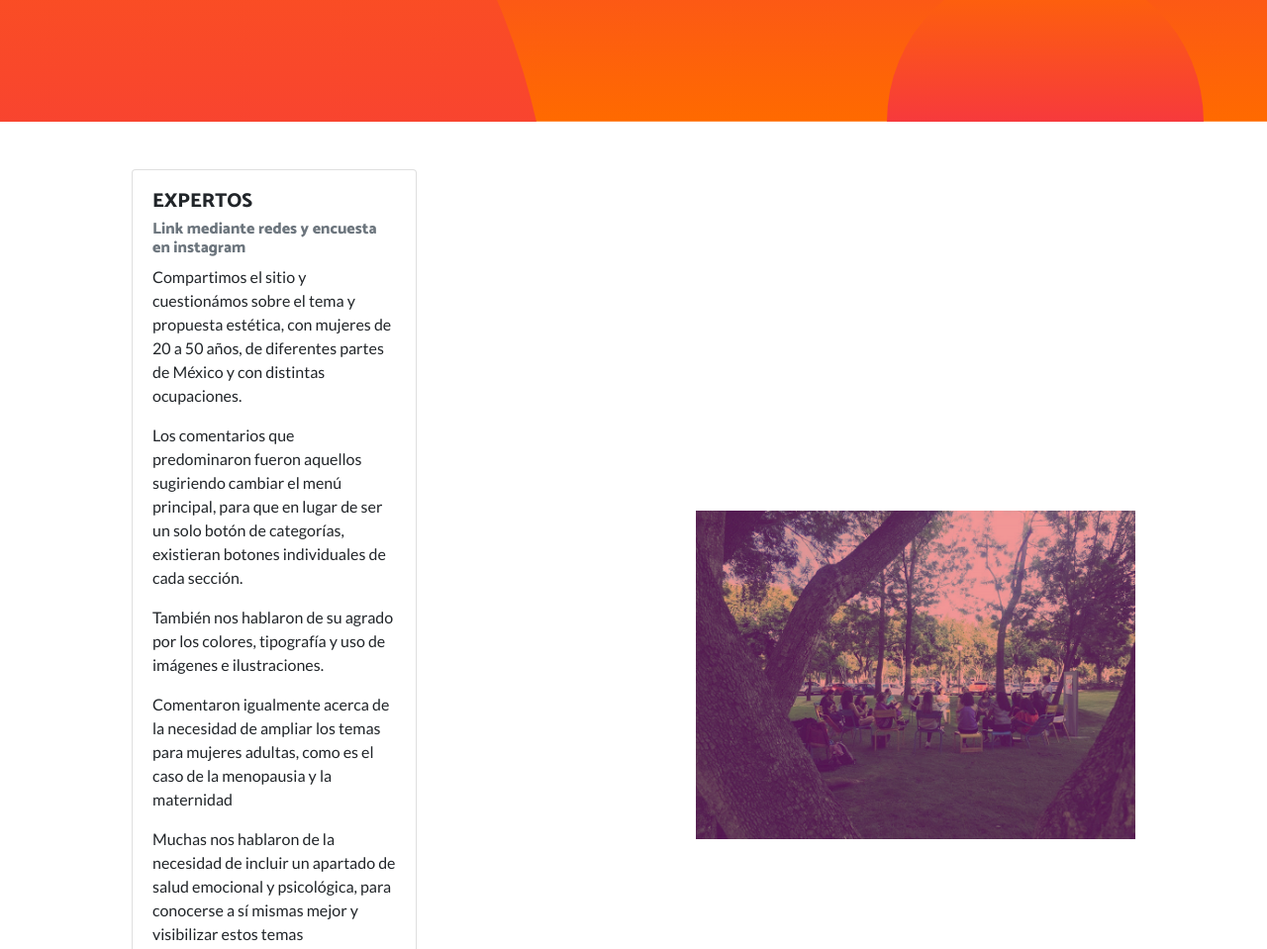
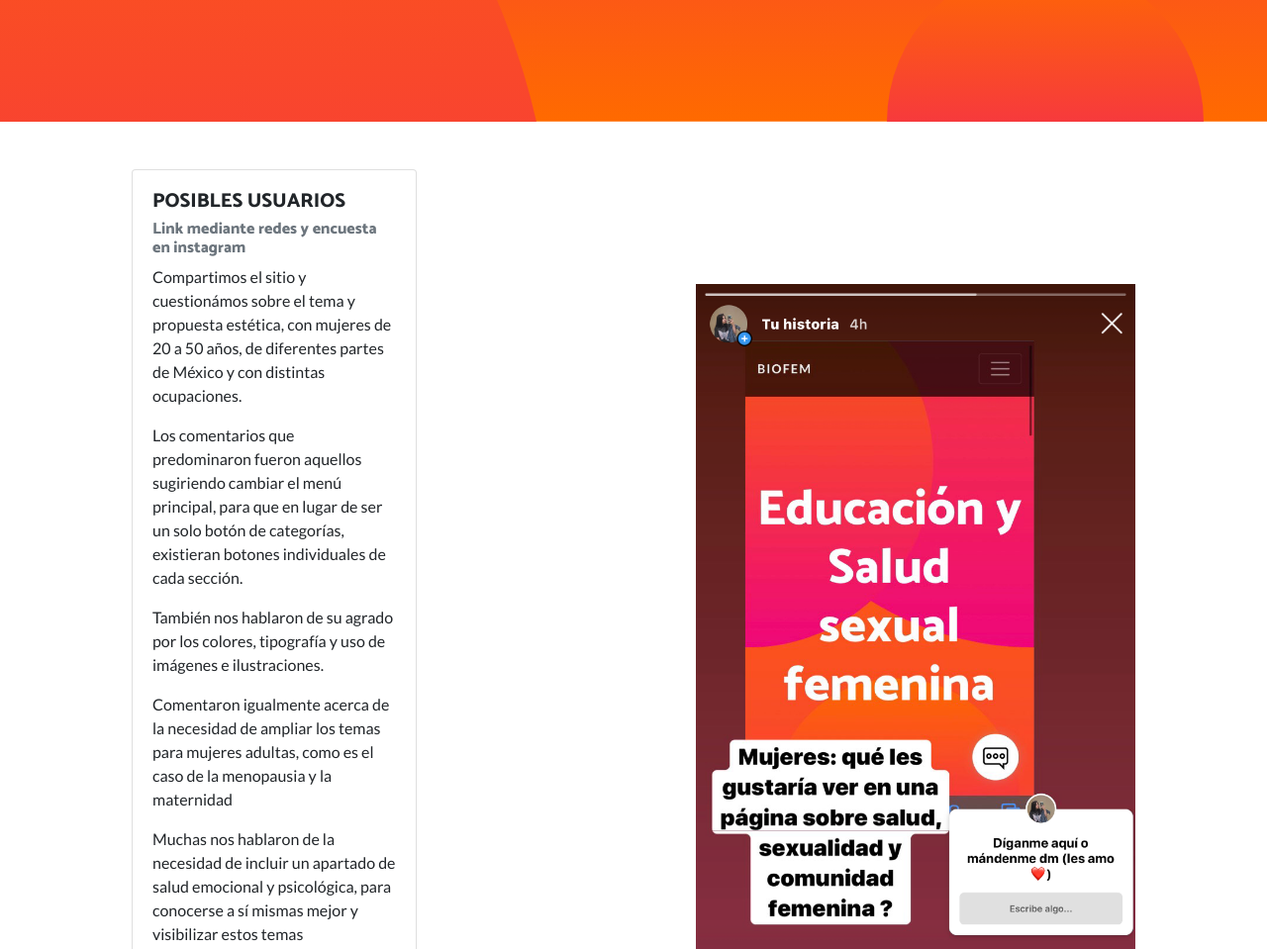
Before and after one commit to MelissaMP/ejemplo-pagina-web, a website: page posiblesusuarios.html in a window 1280 px wide. Shown: the part 598-1557 px from the top of the page at 99% size. Drawn offline with nearby package versions, Linux system fonts and the light colour scheme.

Commit message:
Update posiblesusuarios.html

```diff
--- a/posiblesusuarios.html
+++ b/posiblesusuarios.html
@@ -67,14 +67,14 @@
       <div class="row align-items-center">
         <div class="col-lg-6 order-lg-2">
           <div class="p-5">
-            <img class="img-fluid " src="freya1.jpg" alt="">
+            <img class="img-fluid " src="instagram3.jpg" alt="">
           </div>
         </div>
     <div class="col-lg-6 order-lg-1">
           <div class="p-5">
            <div class="card" style="width: 18rem;">
   <div class="card-body">
-    <h5 class="card-title">EXPERTOS</h5>
+    <h5 class="card-title">POSIBLES USUARIOS</h5>
     <h6 class="card-subtitle mb-2 text-muted">Link mediante redes y encuesta en instagram</h6>
     <p class="card-text">Compartimos el sitio y cuestionámos sobre el tema y propuesta estética, con mujeres de 20 a 50 años, de diferentes partes de México y con distintas ocupaciones.</p>
     <p> Los comentarios que predominaron fueron aquellos sugiriendo cambiar el menú principal, para que en lugar de ser un solo botón de categorías, existieran botones individuales de cada sección.</p>
```
